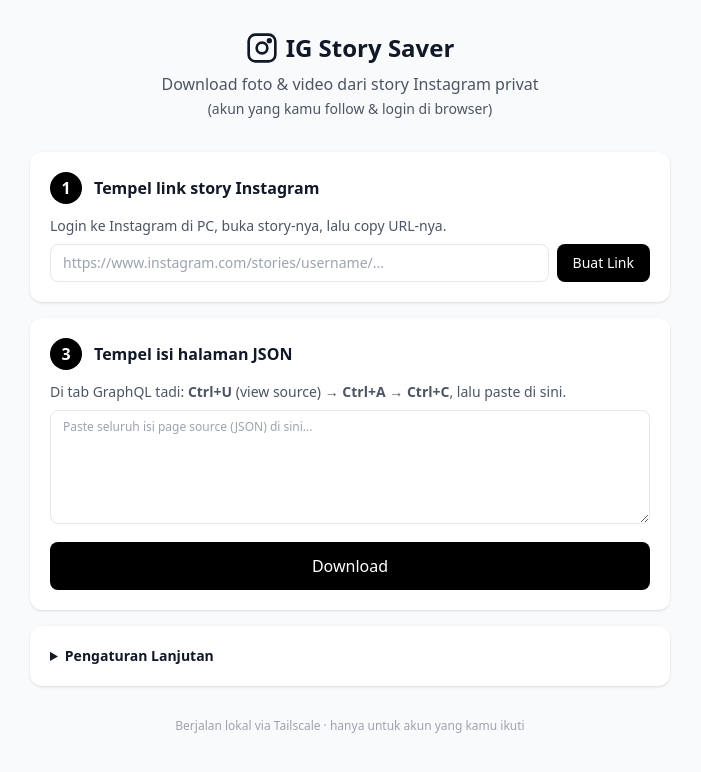
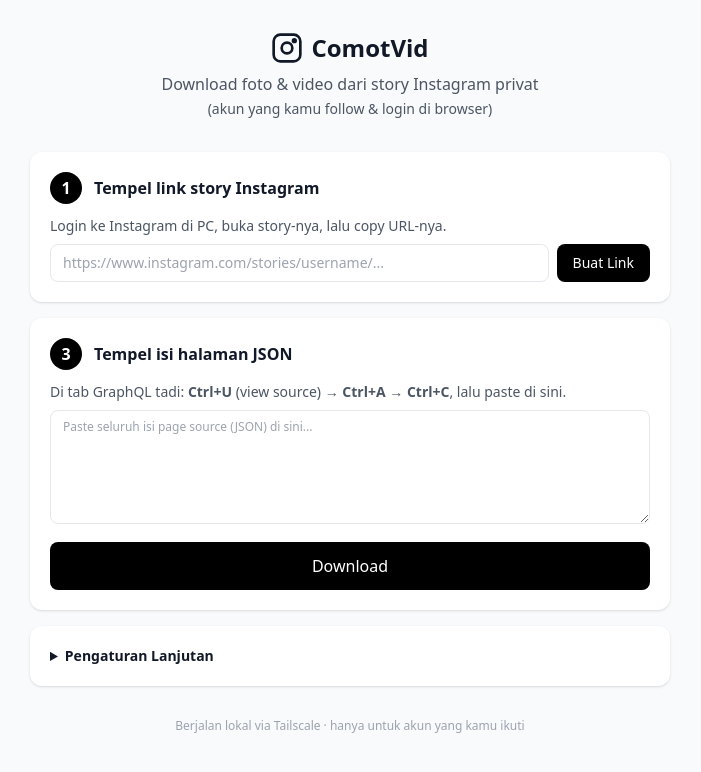
Before and after one commit to marzukiberg/comotvid, a plain HTML site: page index.html in a window 1280 px wide. Shown: the whole page, without its empty margins (290-991 px from the left). Drawn offline with nearby package versions, Linux system fonts and the light colour scheme.

Commit message:
rebrand: IG Story Saver -> ComotVid

```diff
--- a/index.html
+++ b/index.html
@@ -3,7 +3,7 @@
 <head>
 <meta charset="UTF-8">
 <meta name="viewport" content="width=device-width, initial-scale=1.0">
-<title>IG Story Saver — Private Downloader</title>
+<title>ComotVid — Private Downloader</title>
 <script src="https://cdn.tailwindcss.com"></script>
 <style>
   .step-num { width: 2rem; height: 2rem; }
@@ -17,7 +17,7 @@
   <header class="text-center mb-8">
     <div class="flex items-center justify-center gap-2 mb-2">
       <svg width="32" height="32" viewBox="0 0 24 24" fill="none" stroke="currentColor" stroke-width="2" stroke-linecap="round" stroke-linejoin="round"><rect x="2" y="2" width="20" height="20" rx="5"/><circle cx="12" cy="12" r="4"/><circle cx="17.5" cy="6.5" r="1" fill="currentColor"/></svg>
-      <h1 class="text-2xl font-bold">IG Story Saver</h1>
+      <h1 class="text-2xl font-bold">ComotVid</h1>
     </div>
     <p class="text-gray-600">Download foto & video dari story Instagram privat<br><span class="text-sm">(akun yang kamu follow & login di browser)</span></p>
   </header>
```
Also changed, not shown: README.md.
